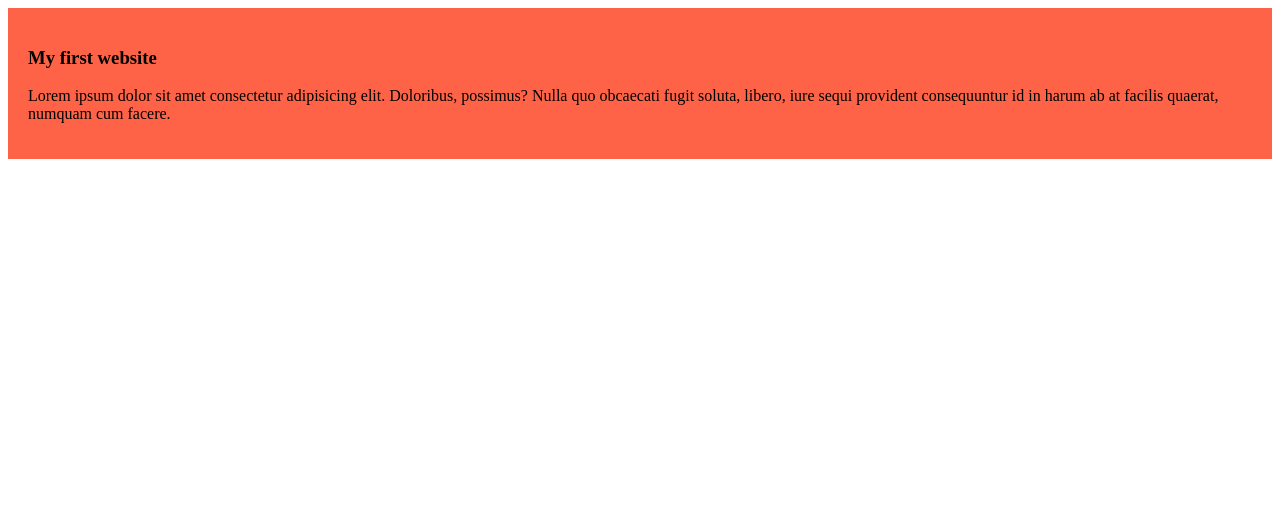
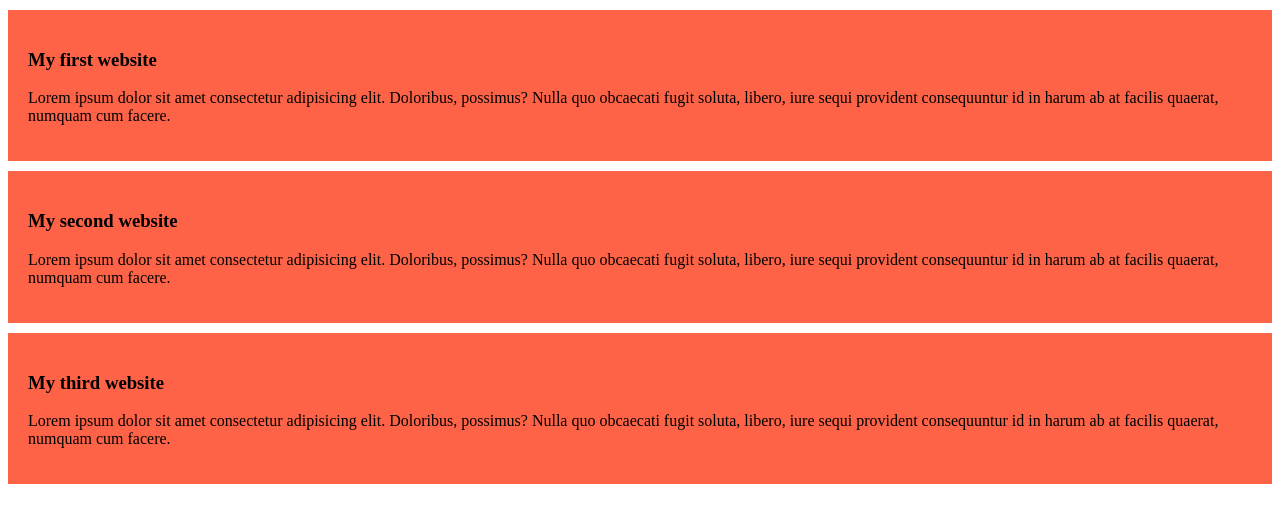
Before and after one commit to Atif151/My-simple-website, a plain HTML site: page index.html in a window 1280 px wide. Drawn offline with Linux system fonts and the light colour scheme.

Commit message:
Added my second & third blog

```diff
--- a/index.html
+++ b/index.html
@@ -10,5 +10,13 @@
     <h3>My first website</h3>
     <p>Lorem ipsum dolor sit amet consectetur adipisicing elit. Doloribus, possimus? Nulla quo obcaecati fugit soluta, libero, iure sequi provident consequuntur id in harum ab at facilis quaerat, numquam cum facere.</p>
 </div>
+<div>
+    <h3>My second website</h3>
+    <p>Lorem ipsum dolor sit amet consectetur adipisicing elit. Doloribus, possimus? Nulla quo obcaecati fugit soluta, libero, iure sequi provident consequuntur id in harum ab at facilis quaerat, numquam cum facere.</p>
+</div>
+<div>
+    <h3>My third website</h3>
+    <p>Lorem ipsum dolor sit amet consectetur adipisicing elit. Doloribus, possimus? Nulla quo obcaecati fugit soluta, libero, iure sequi provident consequuntur id in harum ab at facilis quaerat, numquam cum facere.</p>
+</div>
 </body>
 </html>
--- a/styles/blog.css
+++ b/styles/blog.css
@@ -1,5 +1,5 @@
 div{
     background-color:tomato ;
   padding:20px
-   ;
+   ; margin-top: 10px;
 }
```
